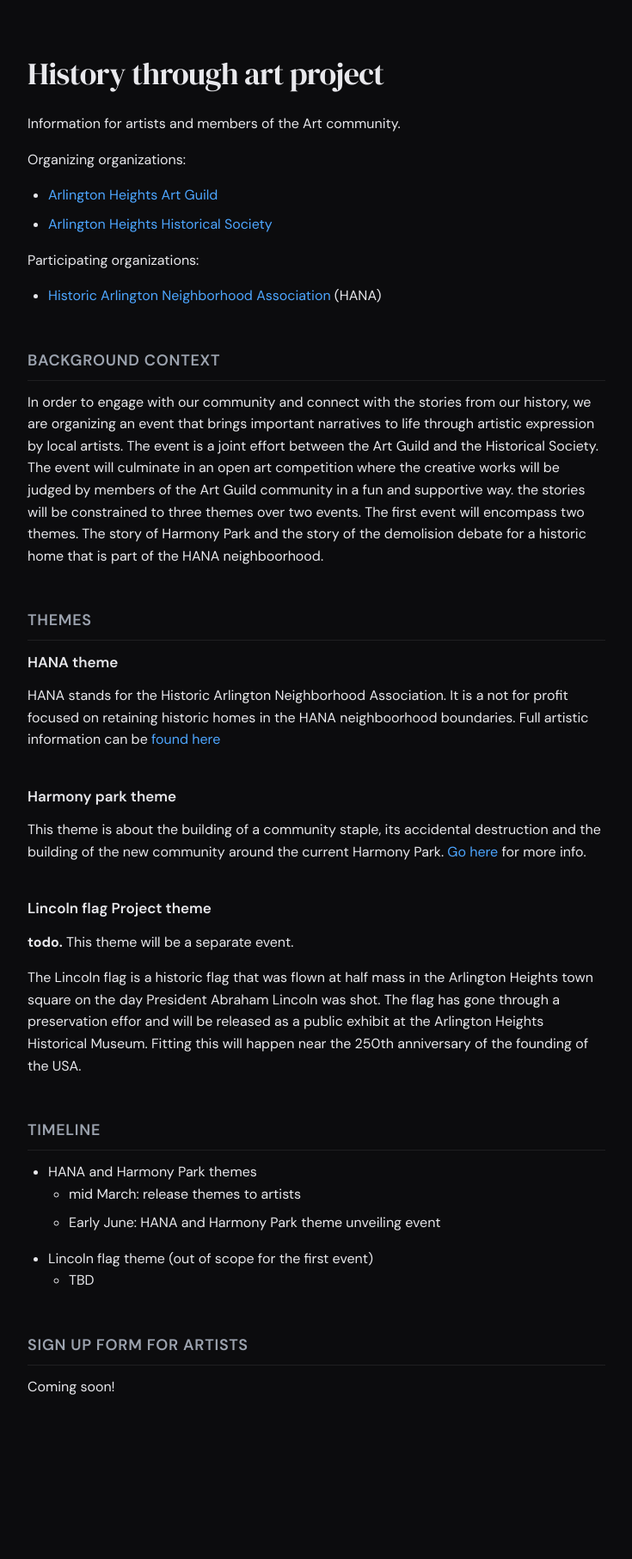
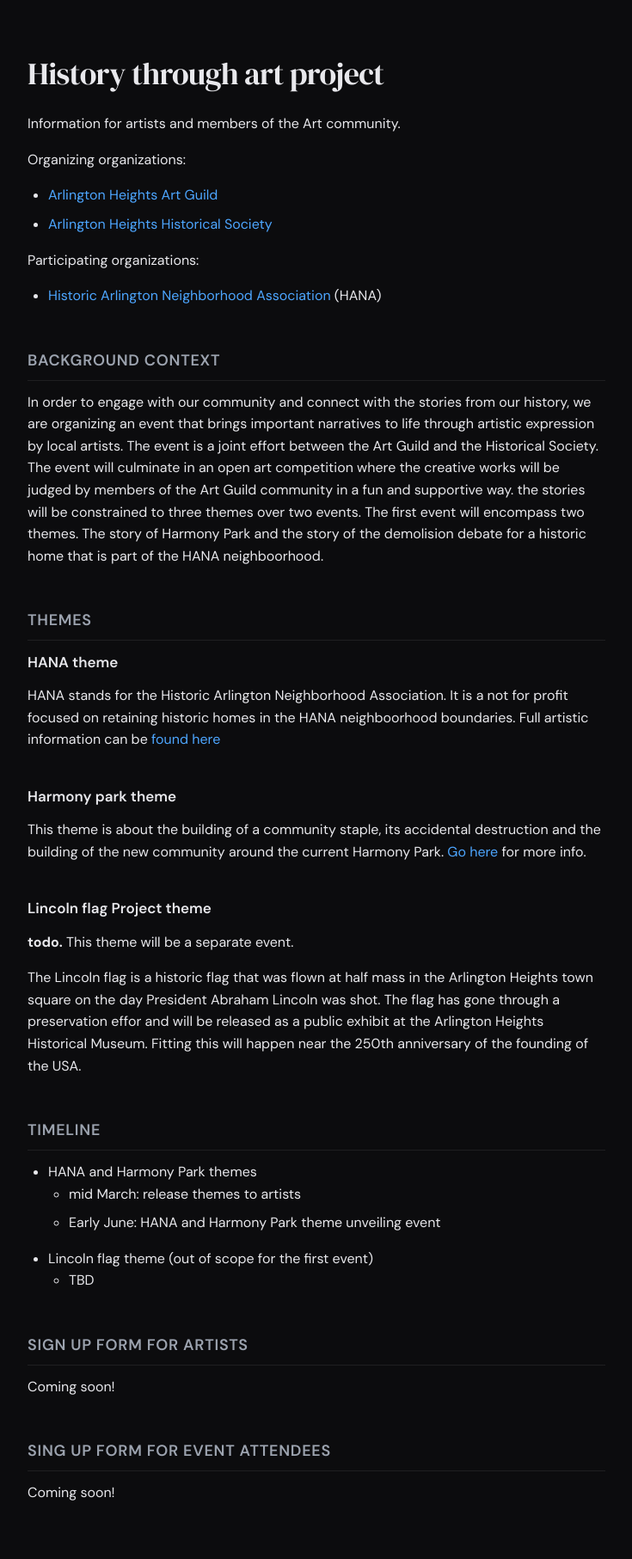
Before and after one commit to Arlington-Heights-Historical-Society/ah-history-through-art, a Jekyll site: the page built from docs/index.md, in a window 1280 px wide. Shown: the whole page at 86% size, without its empty margins (200-935 px from the left). Built offline with Jekyll 4.4.1, drawn with Linux system fonts in a browser that asks for light colours; before the commit the page ends 1689 px from its top, so only the background shows below that.

Commit message:
add more signup links

```diff
--- a/docs/index.md
+++ b/docs/index.md
@@ -46,3 +46,6 @@ The Lincoln flag is a historic flag that was flown at half mass in the Arlington
 
 ## Sign up form for artists
 Coming soon!
+
+## Sing up form for event attendees
+Coming soon!
```
